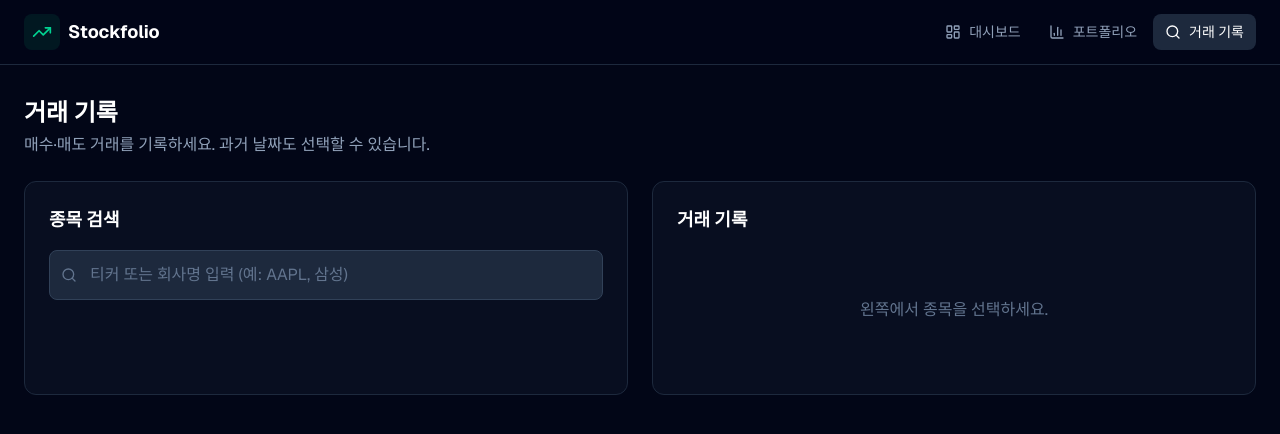
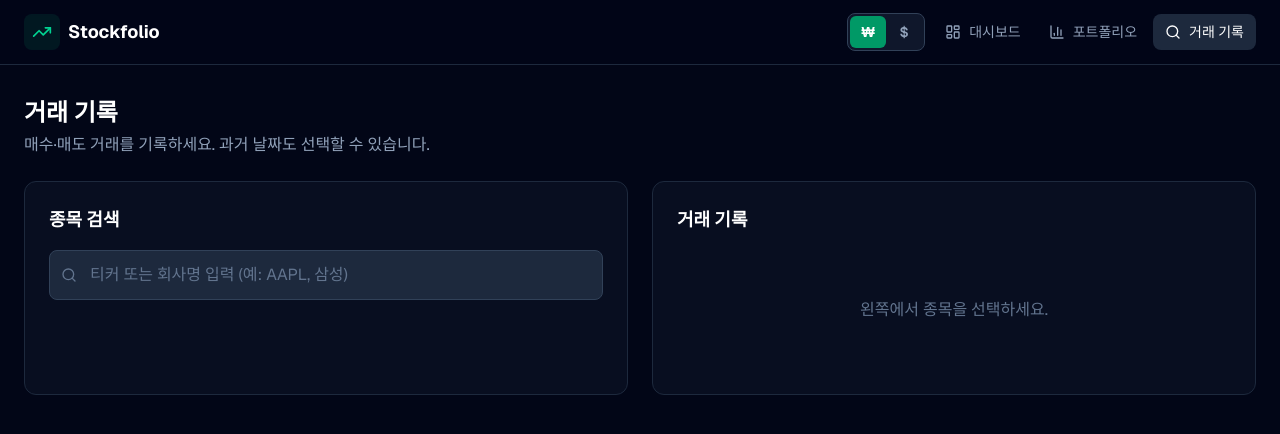
Before and after one commit to lluvia373/stockfolio, a Next.js app: page /search in a window 1280 px wide. Shown: the top 434 px of the page. Built offline with nearby package versions, Linux system fonts and the light colour scheme.

Commit message:
feat: add simple KRW USD display toggle

```diff
--- a/src/components/Header.tsx
+++ b/src/components/Header.tsx
@@ -4,6 +4,8 @@ import Link from "next/link";
 import { usePathname } from "next/navigation";
 import { BarChart3, LayoutDashboard, Search, TrendingUp } from "lucide-react";
 import { cn } from "@/lib/utils";
+import { usePortfolio } from "@/hooks/usePortfolio";
+import type { DisplayCurrency } from "@/lib/types";
 
 const navItems = [
   { href: "/", label: "대시보드", icon: LayoutDashboard },
@@ -11,8 +13,14 @@ const navItems = [
   { href: "/search", label: "거래 기록", icon: Search },
 ];
 
+const currencyOptions: { value: DisplayCurrency; label: string }[] = [
+  { value: "KRW", label: "₩" },
+  { value: "USD", label: "$" },
+];
+
 export function Header() {
   const pathname = usePathname();
+  const { displayCurrency, setDisplayCurrency } = usePortfolio();
 
   return (
     <header className="sticky top-0 z-50 border-b border-slate-800 bg-slate-950/80 backdrop-blur-md">
@@ -21,8 +29,32 @@ export function Header() {
           <div className="flex h-9 w-9 items-center justify-center rounded-lg bg-emerald-500/10">
             <TrendingUp className="h-5 w-5 text-emerald-400" />
           </div>
-          <span className="text-lg font-bold text-white">Stockfolio</span>
+          <span className="hidden text-lg font-bold text-white sm:inline">Stockfolio</span>
         </Link>
+
+        <div className="flex items-center gap-2">
+          <div
+            className="flex rounded-lg border border-slate-700 bg-slate-900 p-0.5"
+            aria-label="포트폴리오 표시 통화"
+          >
+            {currencyOptions.map((option) => (
+              <button
+                key={option.value}
+                type="button"
+                onClick={() => setDisplayCurrency(option.value)}
+                className={cn(
+                  "min-w-9 rounded-md px-2 py-1.5 text-sm font-semibold transition-colors",
+                  displayCurrency === option.value
+                    ? "bg-emerald-600 text-white"
+                    : "text-slate-400 hover:bg-slate-800 hover:text-white"
+                )}
+                title={option.value === "KRW" ? "원화로 보기" : "달러로 보기"}
+                aria-pressed={displayCurrency === option.value}
+              >
+                {option.label}
+              </button>
+            ))}
+          </div>
 
           <nav className="flex items-center gap-1">
             {navItems.map(({ href, label, icon: Icon }) => {
@@ -39,12 +71,13 @@ export function Header() {
                   )}
                 >
                   <Icon className="h-4 w-4" />
-                <span className="hidden sm:inline">{label}</span>
+                  <span className="hidden md:inline">{label}</span>
                 </Link>
               );
             })}
           </nav>
         </div>
+      </div>
     </header>
   );
 }
```
Lines whose indentation alone changed are shown as unchanged.
